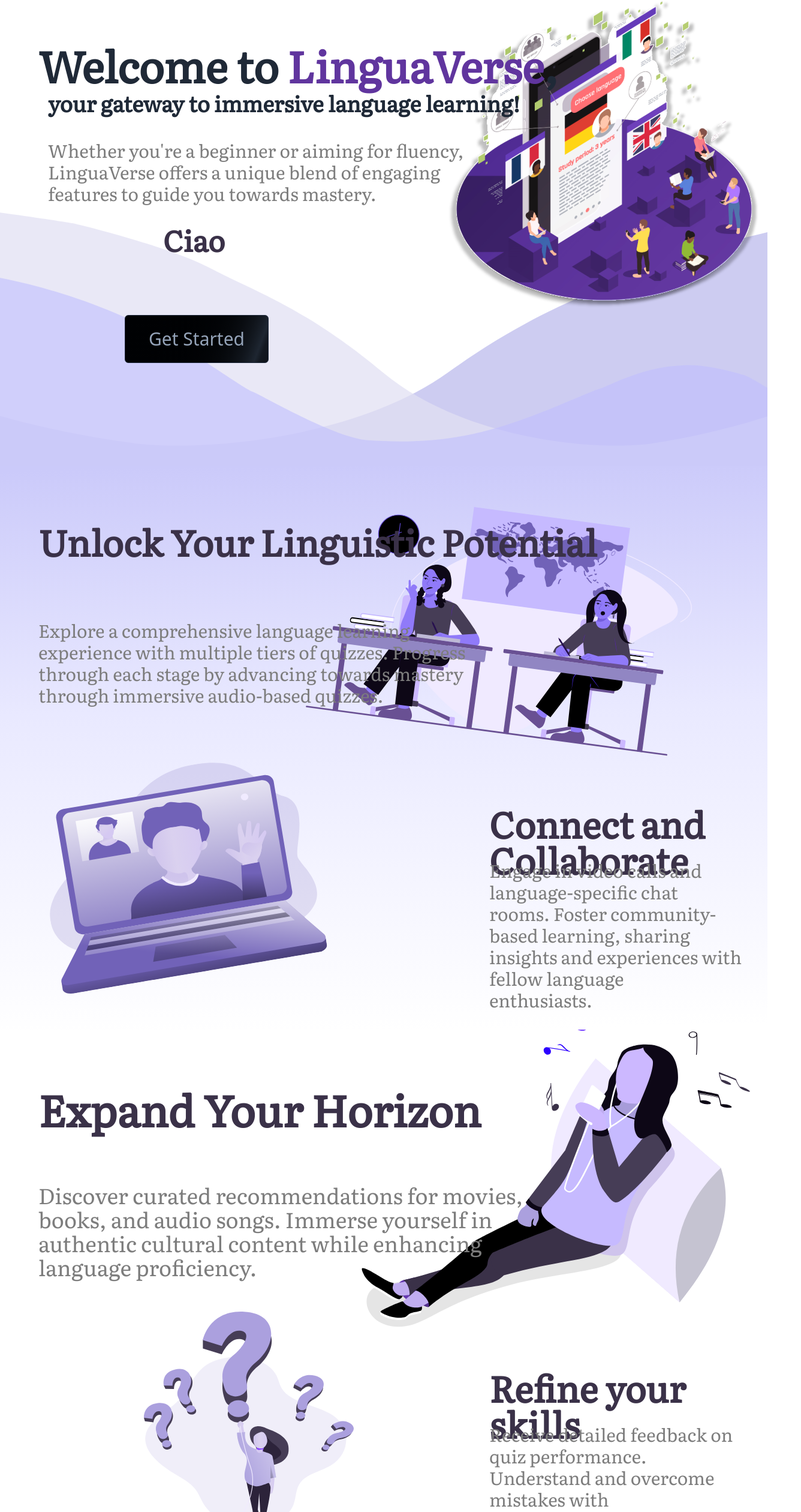
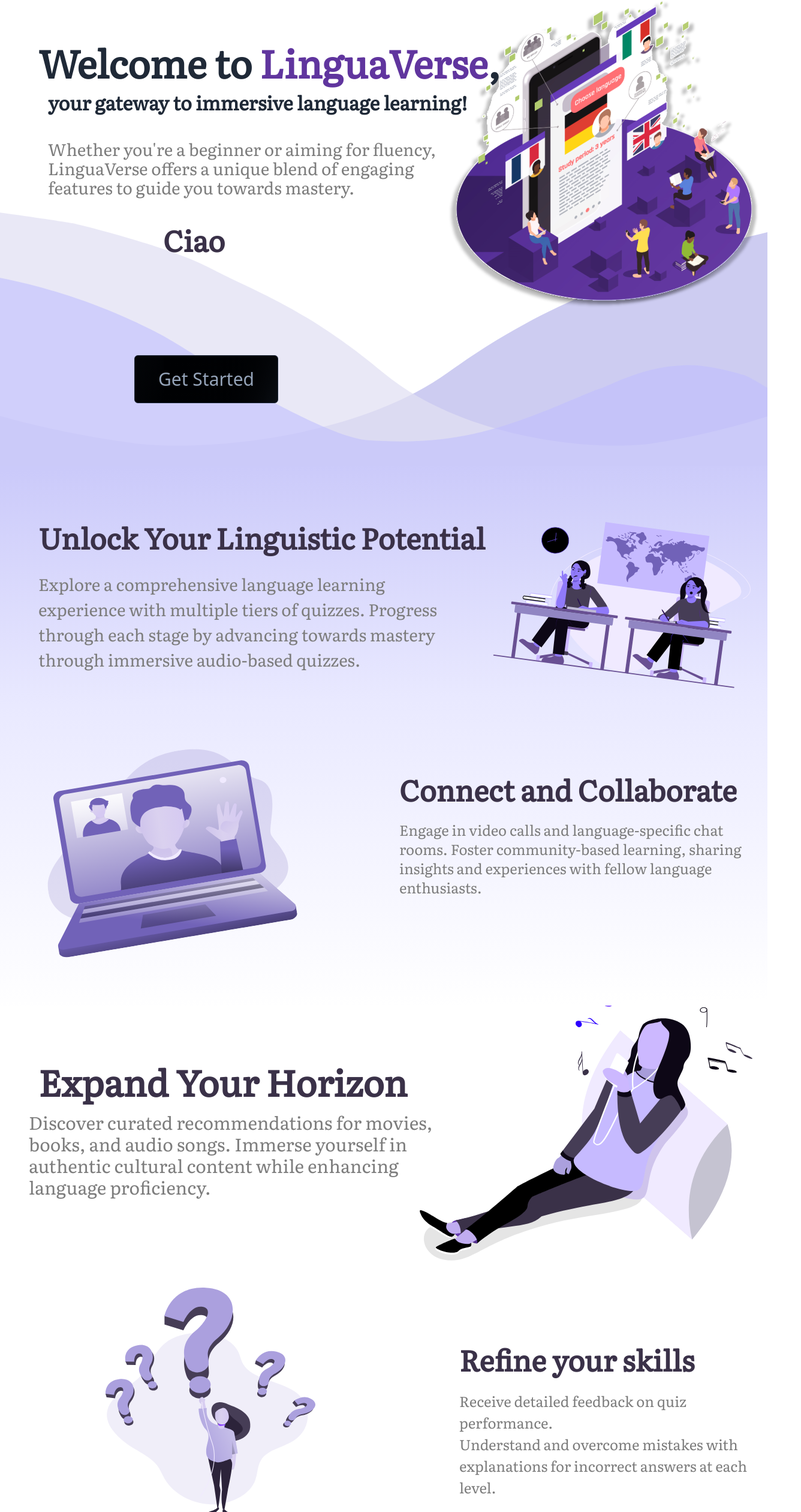
Before and after one commit to Gaurang-Singhania/Unicode_ProjectPhase_Lingoverse, a React (Vite) app: page / in a window 1280 px wide. Shown: the part 24-2544 px from the top of the page at 60% size, 1336 px wide, since content can reach past the window. Built offline with nearby package versions, Linux system fonts and the light colour scheme.

Commit message:
Completing Homepage

```diff
--- a/src/pages/Homepage.jsx
+++ b/src/pages/Homepage.jsx
@@ -7,7 +7,12 @@
 import video_call from '../assets/landingpage/Video_Call.svg'
 import girl_music from '../assets/landingpage/girl_music.svg'
 import Question from '../assets/landingpage/Question.svg'
-
+import man from '../assets/landingpage/Man.svg'
+import spanish from '../assets/landingpage/Spanish.png'
+import english from '../assets/landingpage/English.png'
+import french from '../assets/landingpage/French.png'
+import hindi from '../assets/landingpage/Hindi.png'
+import japanese from '../assets/landingpage/Japanese.png'
 
 
 // IMP: DO THESE INSTALLATIONS BEFORE RUNNING THE CODE
@@ -61,52 +66,62 @@
             <div>
                 <div className="h-screen flex justify-end items-end w-full">
                     <img src={waves} alt="waves" className="object-cover object-bottom w-screen h-auto z-0" />
-                    <span className="absolute top-20 left-12 p-4 z-30 text-7xl text-gray-800" style={{ fontFamily: 'Literata, serif', fontWeight: 800 }}>Welcome to
+                    <span className="absolute top-20 left-12 p-4 z-30 text-6xl text-gray-800" style={{ fontFamily: 'Literata, serif', fontWeight: 800, fontSize: '4rem'  }}>Welcome to
                         <span style={{ fontFamily: 'Literata, serif', color: '#60359E', fontWeight: 800 }}> LinguaVerse
                         </span>
                         <span style={{ fontFamily: 'Literata, serif', fontWeight: 800 }}>,
                         </span>
                     </span>
-                    <span className="absolute top-40 left-16 p-4 z-30 text-4xl text-gray-800" style={{ fontFamily: 'Literata, serif', fontWeight: 800 }}>your gateway to immersive language learning!
+                    <span className="absolute top-40 left-16 p-4 z-30 text-3xl text-gray-800" style={{ fontFamily: 'Literata, serif', fontWeight: 800, fontSize: '2rem'  }}>your gateway to immersive language learning!
                     </span>
-                    <span className="absolute top-60 left-16 p-4 z-30 text-3xl" style={{ fontFamily: 'Literata, serif', fontWeight: 500, color: '#7D7D7D' }}>Whether you're a beginner or aiming for fluency,<br /> LinguaVerse offers a unique blend of engaging<br /> features to guide you towards mastery.
+                    <span className="absolute top-60 left-16 p-4 z-30 text-2xl" style={{ fontFamily: 'Literata, serif', fontWeight: 500, color: '#7D7D7D', fontSize: '1.75rem' }}>Whether you're a beginner or aiming for fluency,<br /> LinguaVerse offers a unique blend of engaging<br /> features to guide you towards mastery.
                     </span>
                     <span className="absolute top-96 left-64 p-4 z-40 text-5xl" style={{ fontFamily: 'Literata, serif', fontWeight: 1000, color: '#3A3148' }} ref={el} />
                     <img src={study} alt="study" className="absolute top-0 left-90 object-cover object-bottom z-20" />
-                    <span className="absolute top-2/3 left-48 p-4 z-40">
+                    <span className="absolute top-3/4 left-52 p-4 z-40">
                         <button {...shimmerComponent.component.props}>
                             {shimmerComponent.component.children}
                         </button></span>
                 </div>
             </div>
             <div className="relative">
-                <div className="custom-gradient h-screen flex justify-end items-end w-full relative" style={{ height: '940px' }}>
-                    <span className="absolute top-20 left-12 p-4 z-30 text-6xl" style={{ fontFamily: 'Literata, serif', fontWeight: 700, color: '#3A3148' }}>Unlock Your Linguistic Potential</span>
-                    <img src={students} alt="study" className="absolute top-0 left-90 object-cover object-bottom z-20" width="900" height="476" />
-                    <span className="absolute top-60 left-12 p-4 z-30 text-3xl" style={{ fontFamily: 'Literata, serif', fontWeight: 500, color: '#7D7D7D' }}>Explore a comprehensive language learning <br /> experience with multiple tiers of quizzes. Progress <br /> through each stage by  advancing towards mastery <br /> through immersive audio-based quizzes.
+                <div className="custom-gradient h-screen flex justify-end items-end w-full relative" style={{ height: '900px' }}>
+                    <span className="absolute top-20 left-12 p-4 z-30 text-5xl" style={{ fontFamily: 'Literata, serif', fontWeight: 700, color: '#3A3148' }}>Unlock Your Linguistic Potential</span>
+                    <img src={students} alt="study" className="absolute top-12 left-[46rem] object-cover object-bottom z-20 overflow-hidden" width="600" height="376" />
+                    <span className="absolute top-40 left-12 p-4 z-30 text-[1.75rem]" style={{ fontFamily: 'Literata, serif', fontWeight: 500, color: '#7D7D7D' }}>Explore a comprehensive language learning <br /> experience with multiple tiers of quizzes. Progress <br /> through each stage by  advancing towards mastery <br /> through immersive audio-based quizzes.
                     </span>
-                    <img src={video_call} alt="study" className="absolute top-2/4 left-12 object-cover object-bottom z-20" width="500" height="476" />
-                    <span className="absolute p-4 z-30 text-6xl" style={{ top: 550, left: 800, fontFamily: 'Literata, serif', fontWeight: 700, color: '#3A3148' }}>Connect and Collaborate
+                    <img src={video_call} alt="study" className="absolute top-2/4 left-12 object-cover object-bottom z-20" width="450" height="276" />
+                    <span className="absolute p-4 z-30 text-5xl" style={{ top: 500, left: 650, fontFamily: 'Literata, serif', fontWeight: 700, color: '#3A3148' }}>Connect and Collaborate
                     </span>
-                    <span className="absolute p-4 z-30 text-3xl" style={{ top: 640, left: 800, fontFamily: 'Literata, serif', fontWeight: 500, color: '#7D7D7D' }}>Engage in video calls and language-specific chat <br />  rooms. Foster community-based learning, sharing <br />  insights and experiences with fellow language <br />  enthusiasts.
+                    <span className="absolute p-4 z-30 text-2xl" style={{ top: 575, left: 650, fontFamily: 'Literata, serif', fontWeight: 500, color: '#7D7D7D' }}>Engage in video calls and language-specific chat <br />  rooms. Foster community-based learning, sharing <br />  insights and experiences with fellow language <br />  enthusiasts.
                     </span>
                 </div>
             </div>
             <div className="relative">
                 <div className="h-screen flex justify-end items-end w-full relative" style={{ height: '940px' }}>
-                    <span className="absolute top-20 left-12 p-4 z-30 text-7xl" style={{ fontFamily: 'Literata, serif', fontWeight: 700, color: '#3A3148' }}>Expand Your Horizon
+                    <span className="absolute top-20 left-12 p-4 z-30 text-6xl" style={{ fontFamily: 'Literata, serif', fontWeight: 700, color: '#3A3148' }}>Expand Your Horizon
                     </span>
-                    <img src={girl_music} alt="study" className="absolute top-0 left-90 object-cover object-bottom z-20" width="700" height="476" />
-                    <span className="absolute top-60 left-12 p-4 z-30 text-4xl" style={{ fontFamily: 'Literata, serif', fontWeight: 500, color: '#7D7D7D' }}>Discover curated recommendations for movies, <br /> books, and audio songs. Immerse yourself in <br />  authentic cultural content while enhancing <br /> language proficiency.
+                    <img src={girl_music} alt="study" className="absolute top-0 left-90 object-cover object-bottom z-20" width="600" height="476" />
+                    <span className="absolute top-40 left-8 p-4 z-30 text-3xl" style={{ fontFamily: 'Literata, serif', fontWeight: 500, color: '#7D7D7D' }}>Discover curated recommendations for movies, <br /> books, and audio songs. Immerse yourself in <br />  authentic cultural content while enhancing <br /> language proficiency.
                     </span>
-                    <img src={Question} alt="study" className="absolute top-2/4 left-60 object-cover object-bottom z-20" width="350" height="406" />
-                    <span className="absolute p-4 z-30 text-6xl" style={{ top: 550, left: 800, fontFamily: 'Literata, serif', fontWeight: 700, color: '#3A3148' }}>Refine your skills
+                    <img src={Question} alt="study" className="absolute top-2/4 left-44 object-cover object-bottom z-20" width="350" height="406" />
+                    <span className="absolute p-4 z-30 text-5xl" style={{ top: 550, left: 750, fontFamily: 'Literata, serif', fontWeight: 700, color: '#3A3148' }}>Refine your skills
                     </span>
-                    <span className="absolute p-4 z-30 text-3xl" style={{ top: 640, left: 800, fontFamily: 'Literata, serif', fontWeight: 500, color: '#7D7D7D' }}>Receive detailed feedback on quiz performance.<br /> Understand and overcome mistakes with <br /> explanations for incorrect answers at each level.
+                    <span className="absolute p-4 z-30 text-[1.5rem]" style={{ top: 625, left: 750, fontFamily: 'Literata, serif', fontWeight: 500, color: '#7D7D7D' }}>Receive detailed feedback on quiz performance.<br /> Understand and overcome mistakes with <br /> explanations for incorrect answers at each level.
                     </span>
                 </div>
             </div>
-
+            <div className='relative h-screen flex justify-center items-center'>
+                <div className='custom-gradient2' style={{ height: '920px' }}>
+                    <span className="absolute top-[18rem] left-1/2 transform -translate-x-1/2 -translate-y-1/2 p-4 z-30 text-5xl text-center" style={{ fontFamily: 'Literata, serif', fontWeight: 700, color: '#3A3148', paddingTop: '5rem' }}>Languages <br /> we <br />offer</span>
+                    <img src={man} alt="study" className="absolute top-[24rem] left-[35rem] object-cover object-bottom z-40" width={225} height={200}/>
+                    <img src={french} alt="study" className="absolute top-[25rem] left-[12rem] object-cover object-bottom z-20" />
+                    <img src={english} alt="study" className="absolute top-[10rem] left-[12rem] object-cover object-bottom z-20" />
+                    <img src={hindi} alt="study" className="absolute top-[2rem] left-[35rem] object-cover object-bottom z-20" />
+                    <img src={spanish} alt="study" className="absolute top-[10rem] left-[60rem] object-cover object-bottom z-20" />
+                    <img src={japanese} alt="study" className="absolute top-[25rem] left-[60rem] object-cover object-bottom z-20 border border-black rounded border-solid" />
+                </div>
+            </div>
         </>
     );
 }
--- a/src/style.css
+++ b/src/style.css
@@ -1,5 +1,14 @@
-@import url('https://fonts.googleapis.com/css2?family=Literata&display=swap');
+@import url("https://fonts.googleapis.com/css2?family=Literata&display=swap");
 
 .custom-gradient {
-    background: linear-gradient(179.05deg, #CBCAFA 0.82%, #E9E9FF 43.39%, #FFFFFF 99.19%);
-  }
+  background: linear-gradient(
+    179.05deg,
+    #cbcafa 0.82%,
+    #e9e9ff 43.39%,
+    #ffffff 99.19%
+  );
+}
+
+.custom-gradient2 {
+  background: linear-gradient(180deg, #FFFFFF 0%, #F0EAFF 100%);
+}
--- a/tailwind.config.js
+++ b/tailwind.config.js
@@ -1,3 +1,4 @@
+/** @type {import('tailwindcss').Config} */
 module.exports = {
   content: [
     "./src/pages/**/*.{js,ts,jsx,tsx,mdx}",
```
